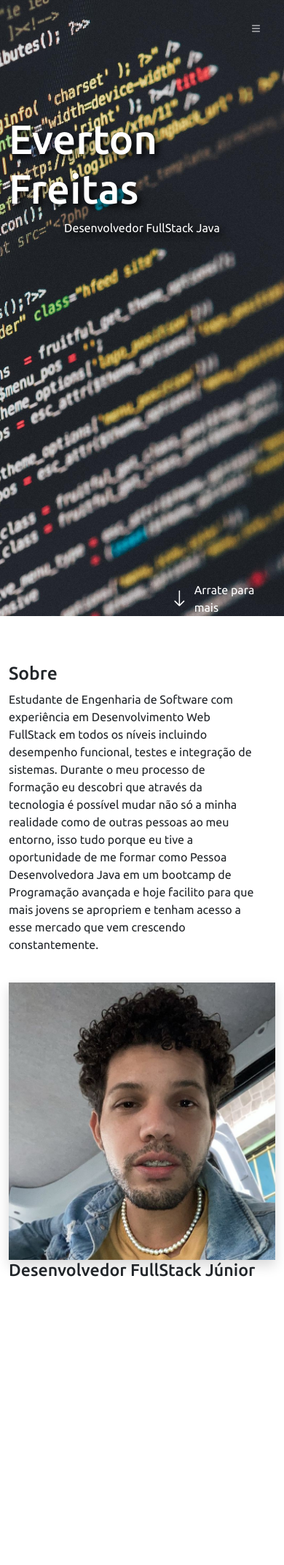
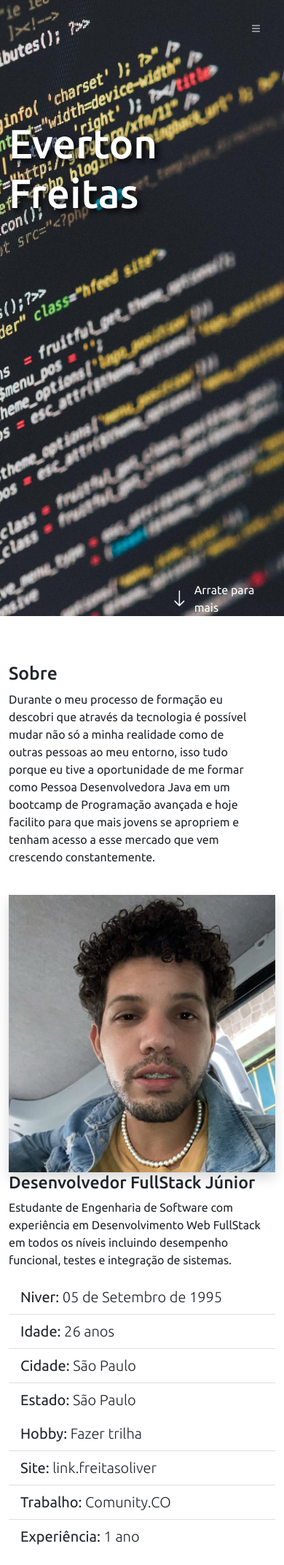
Before and after one commit to FreitasOliver/FreitasOliver-Portfolio_responsivo, a Flask app: page / in a window 390 px wide. Shown: the whole page at 73% size. Before the commit the page ends 1749 px from the top, so only its background shows below. Run offline with Flask 2, Linux system fonts and the light colour scheme; some libraries are stand-ins or nearby versions.

Commit message:
Implementação responsividade no sobre

```diff
--- a/static/style.css
+++ b/static/style.css
@@ -166,3 +166,17 @@ i.menu-mobile {
   margin-left: 0;
 }
 }
+
+*::-webkit-scrollbar {
+  width: 10px;
+}
+
+*::-webkit-scrollbar-track {
+  width: 12px;
+  box-shadow: inset 0 0 .3rem #00000050;
+  background-color: #fff ;
+}
+
+*::-webkit-scrollbar-thumb {
+  background-color: #252c90;
+}
--- a/templates/index.html
+++ b/templates/index.html
@@ -8,7 +8,7 @@
     <link rel="stylesheet" href="../static/style.css">
     <link rel="icon" type= 'image/png' href="../static/img//2144.png">
     <link rel="stylesheet" href="https://cdn.jsdelivr.net/npm/bootstrap-icons@1.7.1/font/bootstrap-icons.css">
-    <title>Everton</title>
+    <title>Portfólio</title>
 </head>
 <body>
 
@@ -17,7 +17,7 @@
     <aside id="header">
         <section class="profile">
             <img src="../static/img/profile.jpeg" alt="Foto do Everton">
-            <h1>Everton Freitas</h1>
+            <h1></h1>
             <div class="social-links mt-4 text-center">
                 <a target="blank" href="https://www.linkedin.com/in/everton-freitas-1658b1215/">
                     <i class="bi bi-linkedin"></i>
@@ -72,7 +72,7 @@
         <section id="inicio" class="row m-0 p-0">
             <div class="col-md-5 d-flex justify-content-center align-items-center flex-column">
                 <h2 class="text-white text-shadow">Everton Freitas</h2>
-                <span id="subtitle" class="text-white text-shadow">Desenvolvedor FullStack Java</span>
+                <span id="subtitle" class="text-white text-shadow"></span>
             </div>
 
             <div class="col-md-7 d-flex justify-content-end align-items-end">
@@ -91,9 +91,7 @@
                 <div class="col-md-12">
                     <h2 class="pt-3">Sobre</h2>
 
-                    <p>Estudante de Engenharia de Software com experiência em Desenvolvimento Web FullStack
-                        em todos os níveis incluindo desempenho funcional,
-                        testes e integração de sistemas. Durante o meu processo de formação eu descobri que
+                    <p>Durante o meu processo de formação eu descobri que
                         através da tecnologia é possível mudar não só a minha realidade como de outras pessoas
                         ao meu entorno, isso tudo porque eu tive a oportunidade de me formar como Pessoa Desenvolvedora Java em um bootcamp de Programação avançada
                         e hoje facilito para que mais jovens se apropriem e tenham acesso a esse mercado que vem
@@ -108,6 +106,44 @@
                 </div>
                 <div class="col-md-8">
                     <h3>Desenvolvedor FullStack Júnior</h3>
+                    <p>Estudante de Engenharia de Software com experiência em Desenvolvimento Web FullStack
+                        em todos os níveis incluindo desempenho funcional,
+                        testes e integração de sistemas. </p>
+
+                        <div class="row mt-3 mb-3">
+                            <div class="col-md-6">
+                                <ul class="list-group list-group-flush fs-5">
+                                    <li class="list-group-item">
+                                        Niver: <span class="fw-lighter">05 de Setembro de 1995</span>
+                                    </li>
+                                    <li class="list-group-item">
+                                        Idade: <span class="fw-lighter">26 anos</span>
+                                    </li>
+                                    <li class="list-group-item">
+                                        Cidade: <span class="fw-lighter">São Paulo</span>
+                                    </li>
+                                    <li class="list-group-item">
+                                        Estado: <span class="fw-lighter">São Paulo</span>
+                                    </li>
+                                  </ul>
+                            </div>
+                            <div class="col-md-6">
+                                <ul class="list-group list-group-flush fs-5">
+                                    <li class="list-group-item">
+                                        Hobby: <span class="fw-lighter">Fazer trilha</span>                                    </li>
+                                    <li class="list-group-item">
+                                        Site: <a href="https://freitasoliver.netlify.app/" target="_blank"
+                                        class="fw-lighter text-decoration-none link-dark">link.freitasoliver</a></li>
+                                    </li>
+                                    <li class="list-group-item">
+                                        Trabalho: <span class="fw-lighter">Comunity.CO</span>
+                                    </li>
+                                    <li class="list-group-item">
+                                        Experiência: <span class="fw-lighter">1 ano</span>
+                                    </li>
+                                  </ul>
+                            </div>
+                        </div>
 
 
                 </div>
```
Also changed, not shown: static/img/paisagem.jpeg (added).
